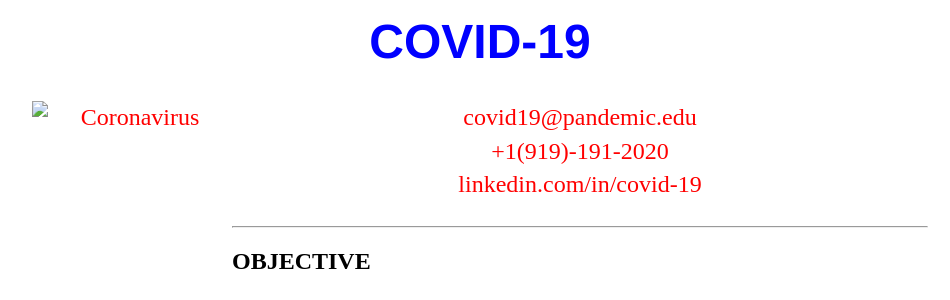
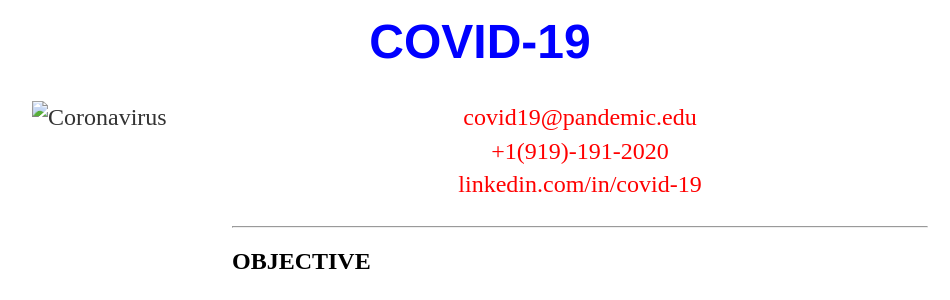
Before and after one commit to haleygiang/haleygiang.github.io, a Jekyll site: the page built from _posts/2020-03-24-haley-giang-first-post.md, in a window 1280 px wide. Shown: the part 249-549 px from the top of the page, without its empty margins (160-1110 px from the left). Built offline with Jekyll 4.4.1, drawn with Linux system fonts in a browser that asks for light colours.

Commit message:
Update 2020-03-24-haley-giang-first-post.md

```diff
--- a/_posts/2020-03-24-haley-giang-first-post.md
+++ b/_posts/2020-03-24-haley-giang-first-post.md
@@ -6,9 +6,8 @@ permalink: /first-post/
 ---
 
 <h1 style="text-align: center; color:blue">COVID-19</h1>
-
+<img src="coronavirus.jpg" alt="Coronavirus" width="200" height="200" align="left">
 <p style="font-size: 150%; text-align: center; color:red">
-	<img src="corona1.jpg" alt="Coronavirus" width="200" height="200" align="left">
 covid19@pandemic.edu
 <br>+1(919)-191-2020
 <br>linkedin.com/in/covid-19</p>
```
